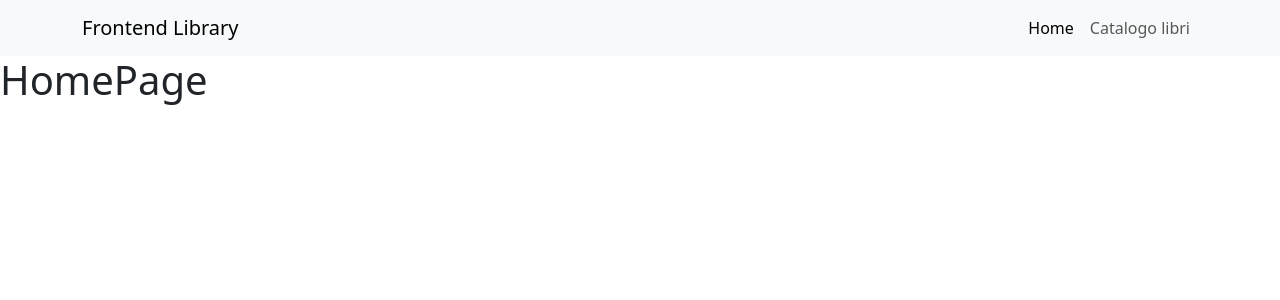
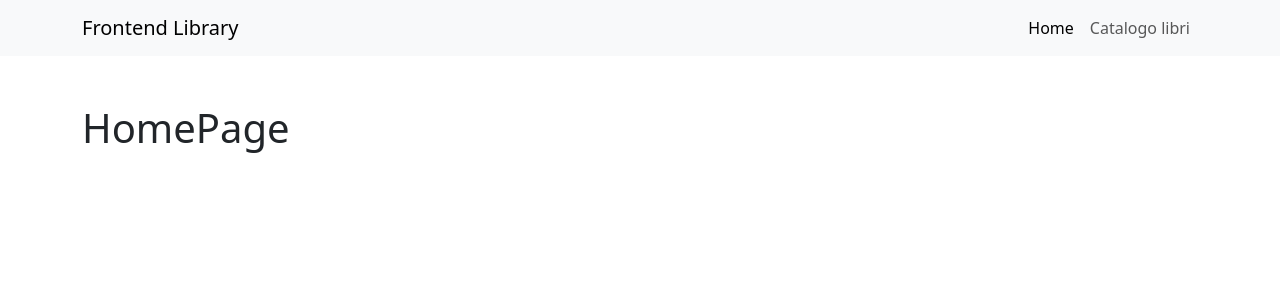
Before and after one commit to TizianoN/frontend-library, a React (Vite) app: page / in a window 1280 px wide. Shown: the top 300 px of the page. Built offline with nearby package versions, Linux system fonts and the light colour scheme.

Commit message:
add template ui

```diff
--- a/src/templates/DefaultTemplate.jsx
+++ b/src/templates/DefaultTemplate.jsx
@@ -37,7 +37,9 @@ export default function DefaultTemplate() {
       </nav>
 
       <main>
-        <Outlet />
+        <div className="container py-5">
+          <Outlet />
+        </div>
       </main>
     </>
   );
```
